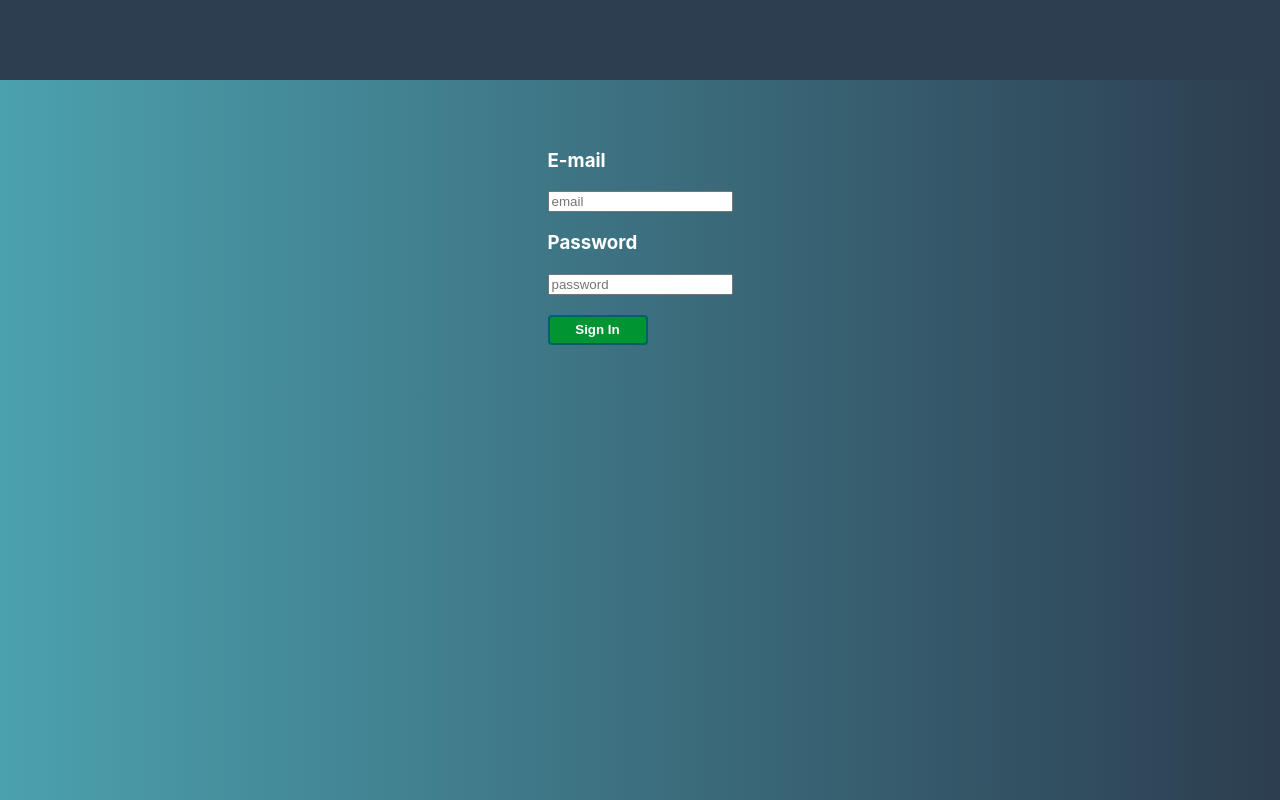
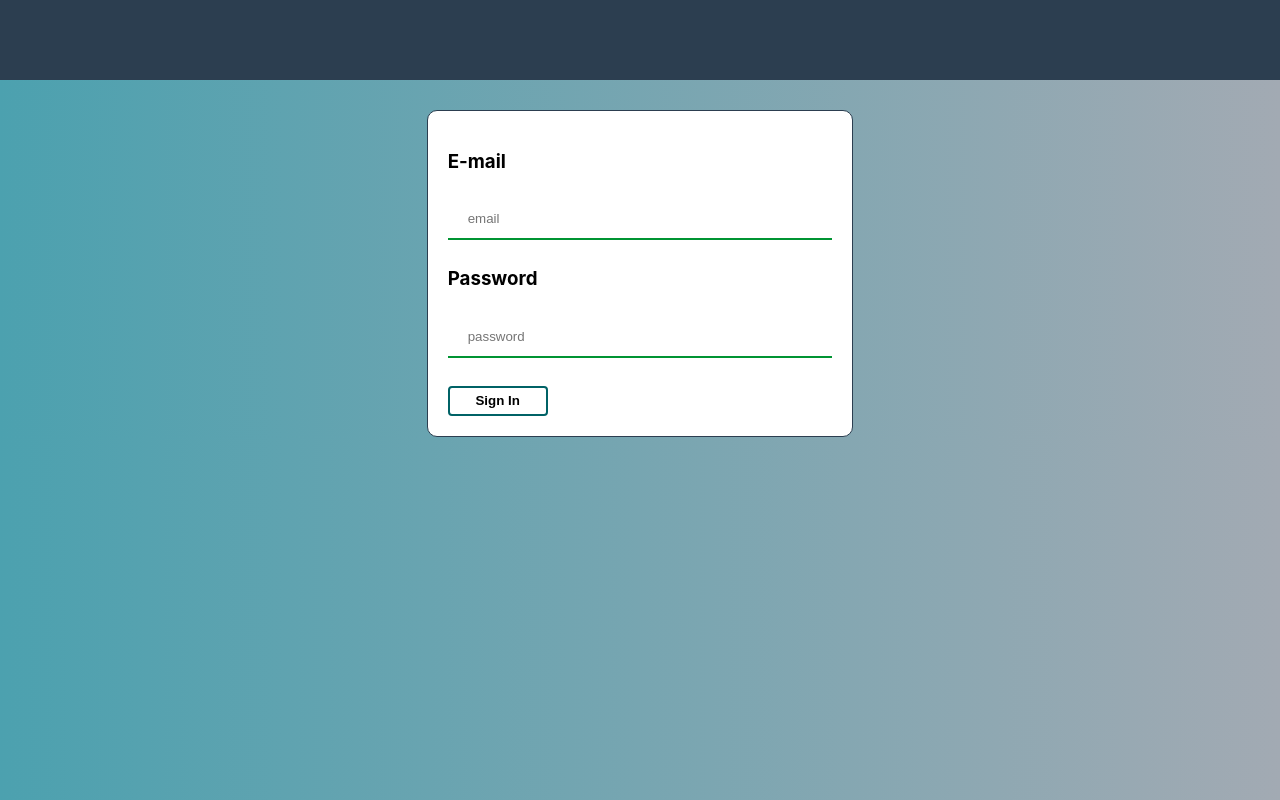
Before and after one commit to jvelezpo/user-urls, a React (Create React App) app: page / in a window 1280 px wide. Built offline with nearby package versions, Linux system fonts and the light colour scheme.

Commit message:
new design

```diff
--- a/src/App.js
+++ b/src/App.js
@@ -1,17 +1,47 @@
 import React, { Component } from 'react';
-import Login from './containers/login';
+import { BrowserRouter as Router, Route, Link } from "react-router-dom";
 
 import './App.scss';
 
 class App extends Component {
+  constructor(props) {
+    super(props);
+    this.state = {
+      email: '',
+      pass: ''
+    }
+  }
   render() {
     return (
       <div>
         <div className="header"></div>
-        <div>
-          <Login />
+        <div className="box">
+          <div className="row">
+            <div className="aside"></div>
+            <div className="content">
+              <form className="forms">
+                <h3>E-mail</h3>
+                <input
+                  className="inputs"
+                  type="email"
+                  placeholder="email"
+                  onChange={e => this.setState({ email: e.target.value })} />
+                <h3>Password</h3>
+                <input
+                  className="inputs"
+                  type="password"
+                  placeholder="password"
+                  onChange={e => this.setState({ pass: e.target.value })} />
+                <br></br>
+                <button
+                  className="green"
+                  disabled={this.state.email.length ===0 || this.state.pass.length ===0}
+                >Sign In</button>
+              </form>
+            </div>
+            <div className="aside"></div>
+          </div>
         </div>
-        <div className="footer"></div>
       </div>
     );
   }
--- a/src/App.scss
+++ b/src/App.scss
@@ -1,39 +1,58 @@
 body{
-
-  background: #2C3E50;  /* fallback for old browsers */
-  background: -webkit-linear-gradient(to right, #4CA1AF, #2C3E50);  /* Chrome 10-25, Safari 5.1-6 */
-  background: linear-gradient(to right, #4CA1AF, #2C3E50); /* W3C, IE 10+/ Edge, Firefox 16+, Chrome 26+, Opera 12+, Safari 7+ */
+  background: #2C3E50;
+  background: -webkit-linear-gradient(to right, #4CA1AF, #2C3E50);
+  background: linear-gradient(to right, #4CA1AF, rgb(162, 170, 179));
 }
 .header{
   height: 80px;
   background-color: #2c3e50;
+}
+.box, .row{
+  display: flex;
+}
+.box{
+  flex-direction: column;
+  flex: auto;
+  // border:5px solid red;
 
 }
-.column{
+.content, .aside{
+  overflow-y: auto;
+}
+.row{
+  margin-top: 30px;
+}
+.content{
+  // margin-top: 30px;
   width: 90%;
-  margin: 50px auto;
-  color:#ffffff;
+  flex: 2;
+  // border:5px solid white;
+  margin: auto;
 }
-.column, .row{
-  display: flex;
-  flex-direction: column;
-  .row{
-    flex-direction: row;
-    flex: auto;
-  }
-  .aside, .container{
-    overflow-y: auto;
-  }
-  .aside{
-    flex: 1;
-  }
-  .container{
-    flex: 1;
-    width: 500px
-  }
+.aside{
+  flex: 2;
+  // border:5px solid blue ;
+}
+.forms{
+  background-color: #ffffff;
+  border:1px solid #2C3E50;
+  padding: 20px 20px;
+  border-radius: 10px;
 }
 
 
+
+.inputs {
+  width: 100%;
+  padding: 12px 20px;
+  margin: 8px 0;
+  box-sizing: border-box;
+  border: none;
+  border-bottom: 2px solid #009432;
+}
+.inputs:focus {
+  border: 3px solid #1289A7;
+}
 .green{
   margin-top: 20px;
   background-color: #009432;
@@ -43,4 +62,10 @@ body{
   border-radius: 4px;
   border: 2px solid #006266;
   font-weight: 900;
+  cursor: pointer;
 }
+.green:disabled{
+  background-color: #ffffff;
+  color: #000000;
+  cursor: not-allowed;
+}
--- a/src/containers/login.js
+++ /dev/null
@@ -1,37 +0,0 @@
-import React, { Component } from 'react';
-import { BrowserRouter as Router, Route, Link } from "react-router-dom";
-import '../App.scss';
-
-class Login extends Component {
-
-  render() {
-    return (
-      <div className="column">
-        <div className="row">
-          <div className="aside"></div>
-          <div className="content">
-            <h3>E-mail</h3>
-            <input
-              className=""
-              type="email"
-              placeholder="email"
-              onChange={e => console.log()} />
-            <h3>Password</h3>
-            <input
-              className=""
-              type="password"
-              placeholder="password"
-              onChange={e => console.log()} />
-              <br></br>
-              <button
-                className="green"
-              >Sign In</button>
-          </div>
-          <div className="aside"></div>
-        </div>
-      </div>
-    );
-  }
-}
-
-export default Login;
```
